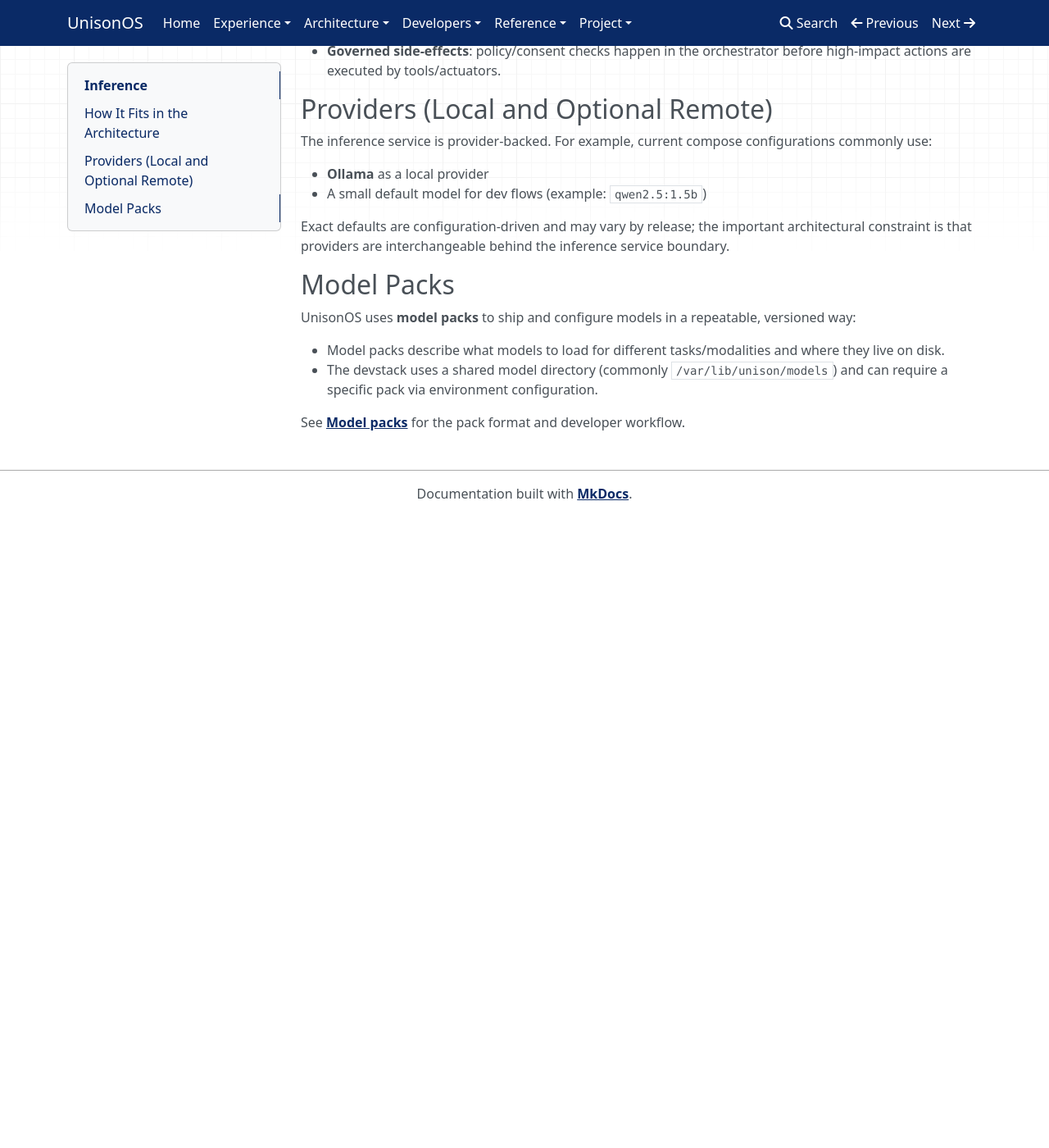
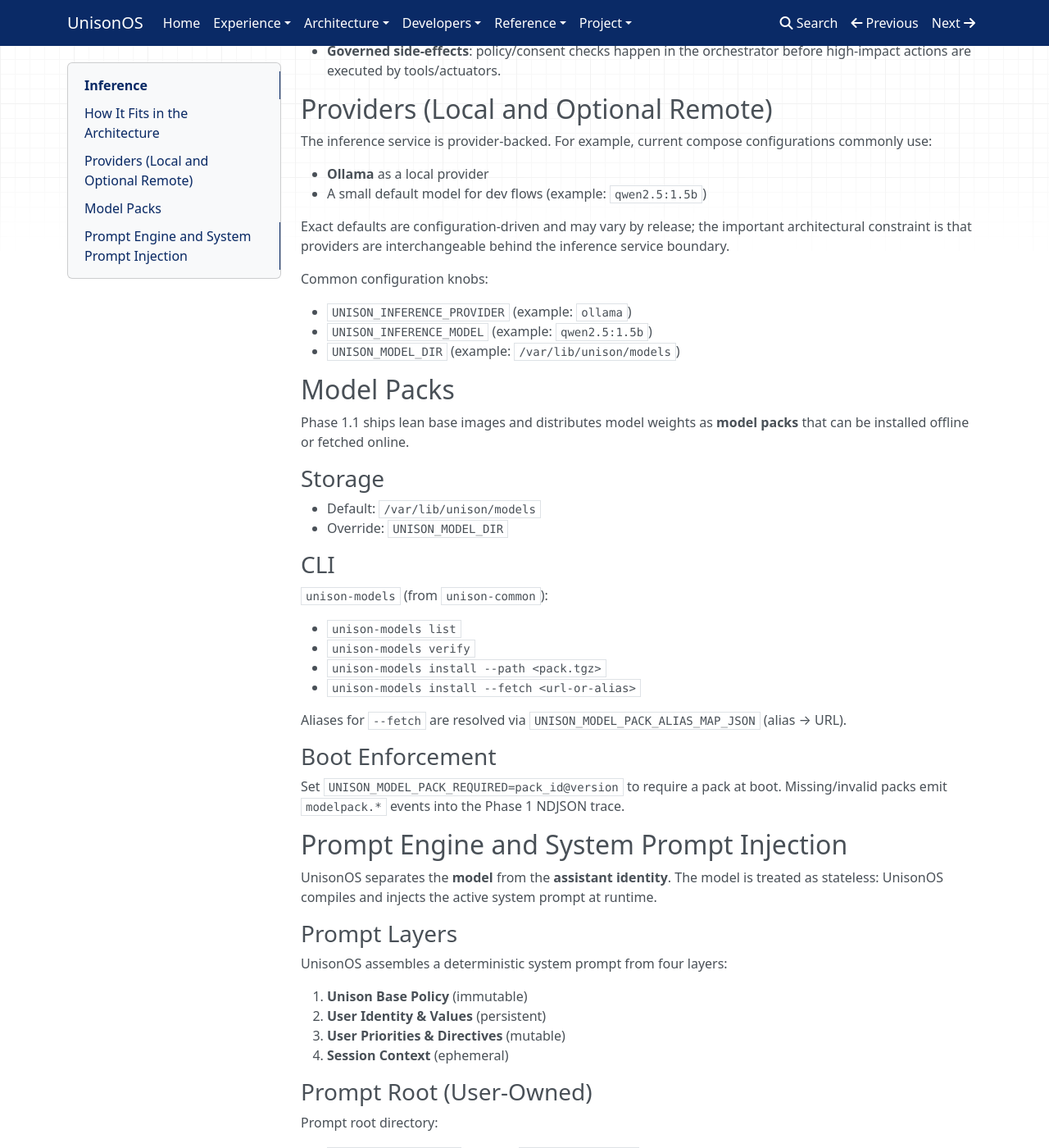
Before and after one commit to project-unisonOS/project-unisonos.github.io, an MkDocs documentation site: the page built from docs/architecture/inference.md, in a window 1280 px wide and 1400 px high, scrolled down 291 px. Shown: the whole window at 82% size. Built offline with MkDocs 1.6.1, drawn with Linux system fonts in a browser that asks for light colours; nearby versions of some CDN libraries; before the commit the page ends 921 px from its top, so only the background shows below that; some of the changed text lies outside the part shown.

Commit message:
docs: fold model and prompt docs into inference

````diff
--- a/docs/architecture/inference.md
+++ b/docs/architecture/inference.md
@@ -17,11 +17,102 @@ The inference service is provider-backed. For example, current compose configura
 
 Exact defaults are configuration-driven and may vary by release; the important architectural constraint is that providers are interchangeable behind the inference service boundary.
 
+Common configuration knobs:
+
+- `UNISON_INFERENCE_PROVIDER` (example: `ollama`)
+- `UNISON_INFERENCE_MODEL` (example: `qwen2.5:1.5b`)
+- `UNISON_MODEL_DIR` (example: `/var/lib/unison/models`)
+
 ## Model Packs
 
-UnisonOS uses **model packs** to ship and configure models in a repeatable, versioned way:
+Phase 1.1 ships lean base images and distributes model weights as **model packs** that can be installed offline or fetched online.
 
-- Model packs describe what models to load for different tasks/modalities and where they live on disk.
-- The devstack uses a shared model directory (commonly `/var/lib/unison/models`) and can require a specific pack via environment configuration.
+### Storage
 
-See [Model packs](../developers/model-packs.md) for the pack format and developer workflow.
+- Default: `/var/lib/unison/models`
+- Override: `UNISON_MODEL_DIR`
+
+### CLI
+
+`unison-models` (from `unison-common`):
+
+- `unison-models list`
+- `unison-models verify`
+- `unison-models install --path <pack.tgz>`
+- `unison-models install --fetch <url-or-alias>`
+
+Aliases for `--fetch` are resolved via `UNISON_MODEL_PACK_ALIAS_MAP_JSON` (alias → URL).
+
+### Boot Enforcement
+
+Set `UNISON_MODEL_PACK_REQUIRED=pack_id@version` to require a pack at boot. Missing/invalid packs emit `modelpack.*` events into the Phase 1 NDJSON trace.
+
+## Prompt Engine and System Prompt Injection
+
+UnisonOS separates the **model** from the **assistant identity**. The model is treated as stateless: UnisonOS compiles and injects the active system prompt at runtime.
+
+### Prompt Layers
+
+UnisonOS assembles a deterministic system prompt from four layers:
+
+1. **Unison Base Policy** (immutable)
+2. **User Identity & Values** (persistent)
+3. **User Priorities & Directives** (mutable)
+4. **Session Context** (ephemeral)
+
+### Prompt Root (User-Owned)
+
+Prompt root directory:
+
+- `UNISON_PROMPT_ROOT` (default: `~/.unison/prompt`)
+
+Default layout:
+
+```
+~/.unison/prompt/
+├── base/
+│   └── unison_base.md
+├── user/
+│   ├── identity.json
+│   ├── priorities.json
+│   └── schema/
+│       ├── identity.schema.json
+│       └── priorities.schema.json
+├── compiled/
+│   └── active_system_prompt.md
+└── history/
+    └── changes.log
+```
+
+### Injection Rules
+
+UnisonOS injects the compiled system prompt into **all model call sites**, including:
+
+- Interaction model (user-facing language realization)
+- Planner model (tool-planning; must not emit user prose)
+
+Runtime model callers load `~/.unison/prompt/compiled/active_system_prompt.md` and inject it as the **system** message.
+
+For observability, UnisonOS emits `prompt.injection.applied` trace events containing:
+
+- `config_path` (the active compiled prompt path)
+- `config_hash` (sha256 of the injected prompt text)
+
+Prompt content is never logged.
+
+### How To Update the Prompt (Local)
+
+- Edit prompt layers under your prompt root:
+  - Base prompt: `~/.unison/prompt/base/unison_base.md`
+  - Identity: `~/.unison/prompt/user/identity.json`
+  - Priorities: `~/.unison/prompt/user/priorities.json`
+- Hot reload is “next turn by default”: edits take effect on the next assistant turn (or after a service restart, depending on the runtime).
+
+To reset to defaults:
+
+- Move aside the directory: `mv ~/.unison/prompt ~/.unison/prompt.bak`
+- Restart services; UnisonOS will recreate the default files.
+
+### Modality Awareness
+
+Prompts should assume experiences may be rendered through Voice, Vision, gesture, touch, Braille, sign, and BCI. Responses must remain valid without relying on a screen unless a screen is known to be available.
--- a/mkdocs.yml
+++ b/mkdocs.yml
@@ -29,10 +29,6 @@ nav:
   - Developers:
       - Releases: developers/releases.md
       - Onboarding: developers/onboarding.md
-      - Platform:
-          - Prompt Engine: developers/prompt-engine.md
-          - System Prompt Injection: developers/system-prompt-injection.md
-          - Model Packs: developers/model-packs.md
       - Contributing: developers/contributing.md
   - Reference:
       - Specs & Schemas: reference/specs.md
````
Also changed, not shown: docs/architecture/components.md (+1 -1 lines), docs/architecture/overview.md (+1 -1 lines), docs/developers/model-packs.md (deleted, +0 -23 lines), docs/developers/onboarding.md (+1 -1 lines), docs/developers/prompt-engine.md (deleted, +0 -48 lines), docs/developers/system-prompt-injection.md (deleted, +0 -186 lines).
